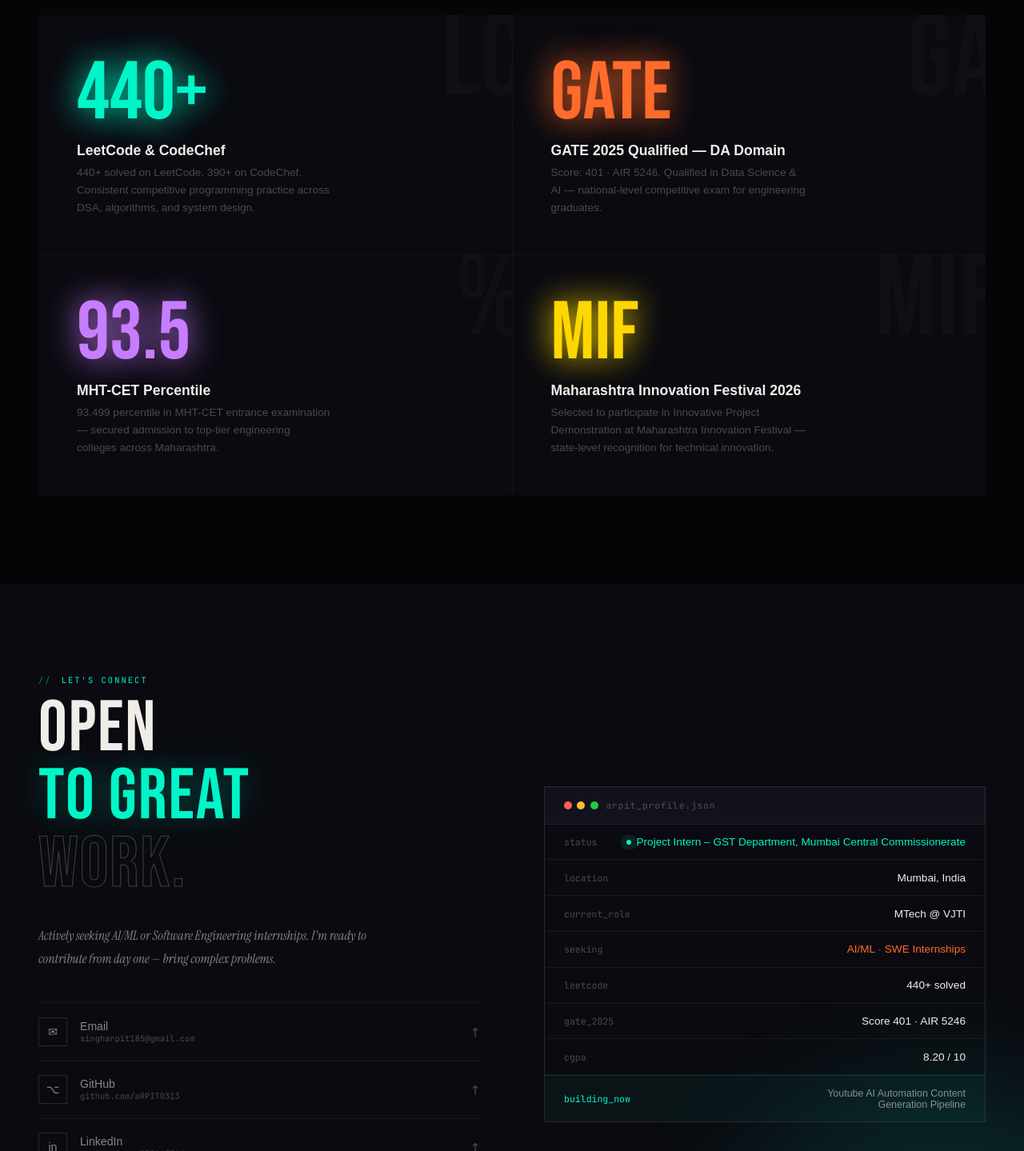
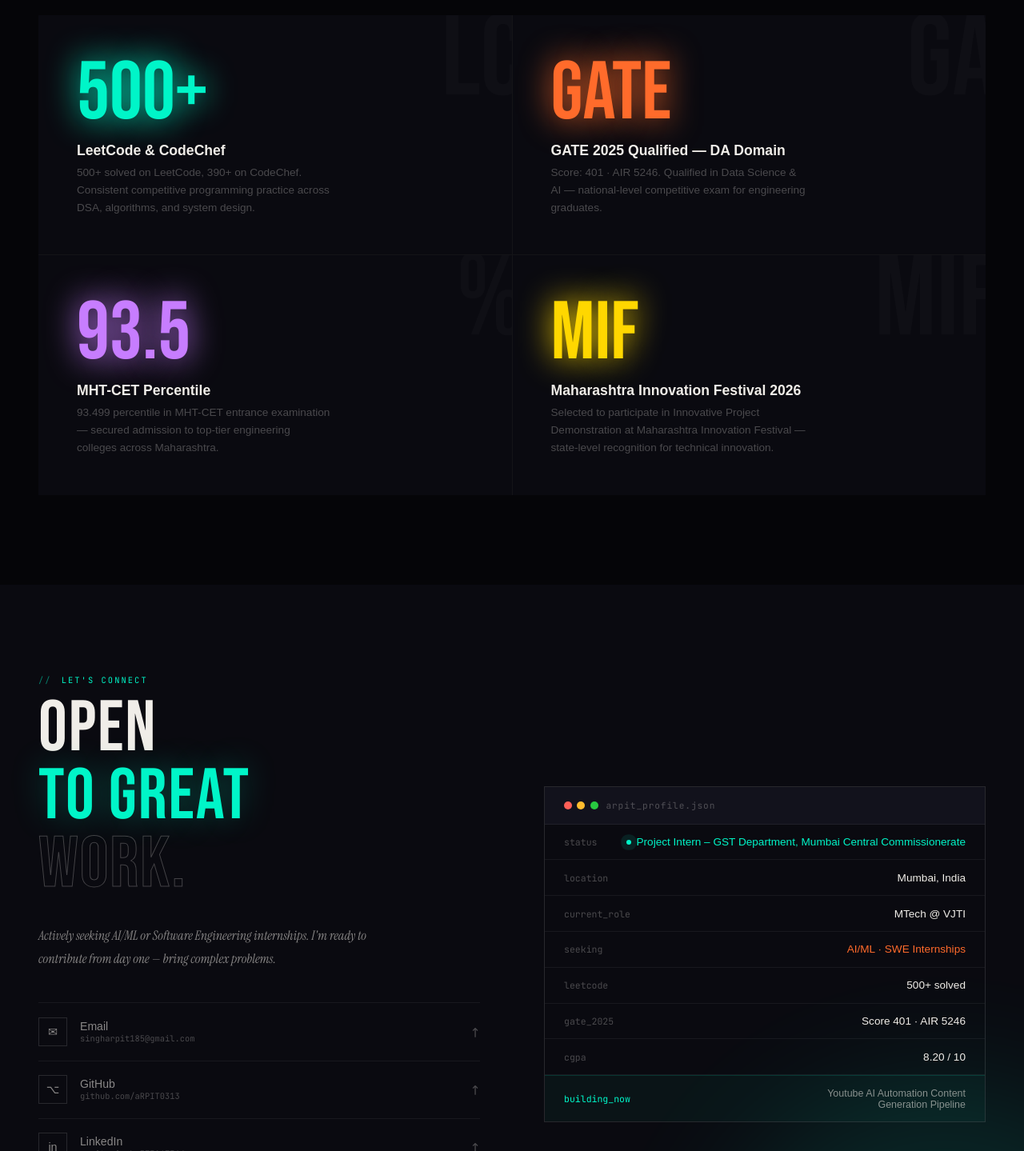
Before and after one commit to aRPIT0313/arpit-journey, a plain HTML site: page index.html in a window 1280 px wide. Shown: the part 4632-6071 px from the top of the page at 80% size. Drawn offline with Linux system fonts and the light colour scheme; animation ran at ten frames a second; a web font is replaced by a local one.

Commit message:
Update index.html

```diff
--- a/index.html
+++ b/index.html
@@ -1035,9 +1035,9 @@ footer {
   <div class="ach-layout">
     <div class="ach-block reveal">
       <div class="ach-block-bg">LC</div>
-      <div class="ach-block-num">440+</div>
+      <div class="ach-block-num">500+</div>
       <div class="ach-block-title">LeetCode & CodeChef</div>
-      <div class="ach-block-desc">440+ solved on LeetCode, 390+ on CodeChef. Consistent competitive programming practice across DSA, algorithms, and system design.</div>
+      <div class="ach-block-desc">500+ solved on LeetCode, 390+ on CodeChef. Consistent competitive programming practice across DSA, algorithms, and system design.</div>
     </div>
     <div class="ach-block reveal">
       <div class="ach-block-bg">GA</div>
@@ -1146,7 +1146,7 @@ footer {
         </div>
         <div class="panel-row">
           <span class="panel-key">leetcode</span>
-          <span class="panel-val">440+ solved</span>
+          <span class="panel-val">500+ solved</span>
         </div>
         <div class="panel-row">
           <span class="panel-key">gate_2025</span>
```
